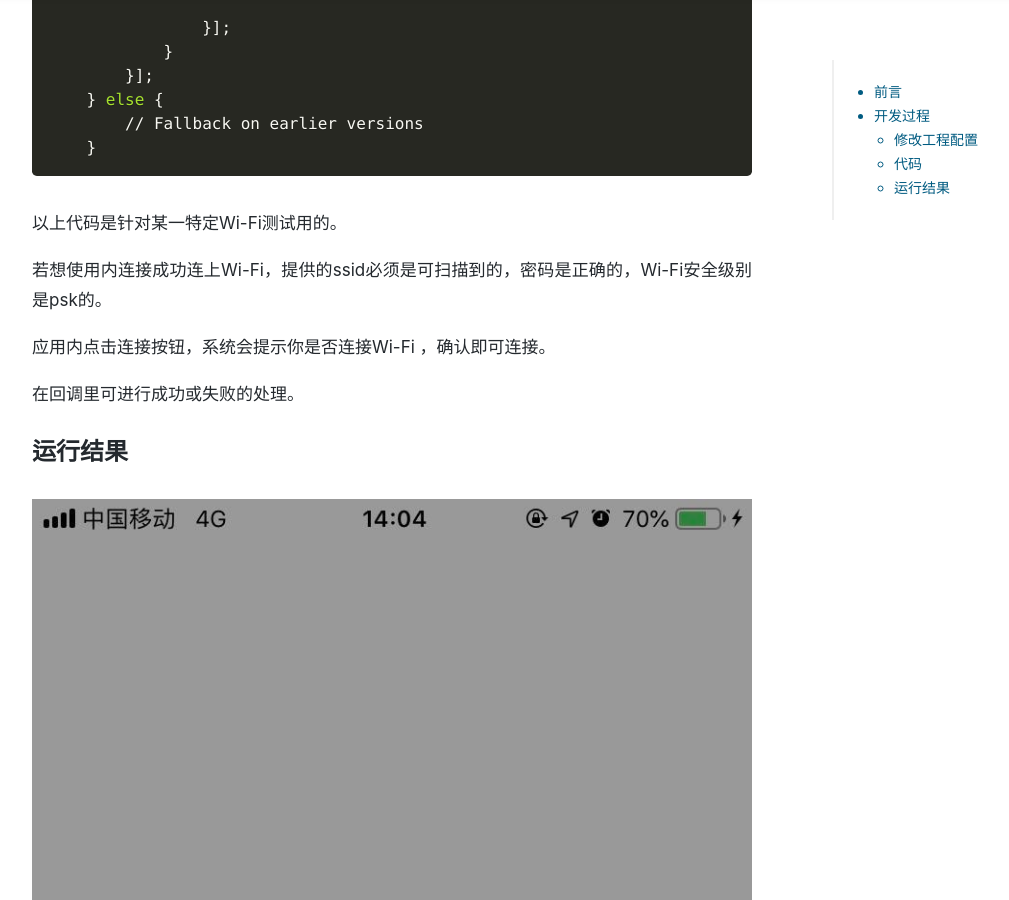
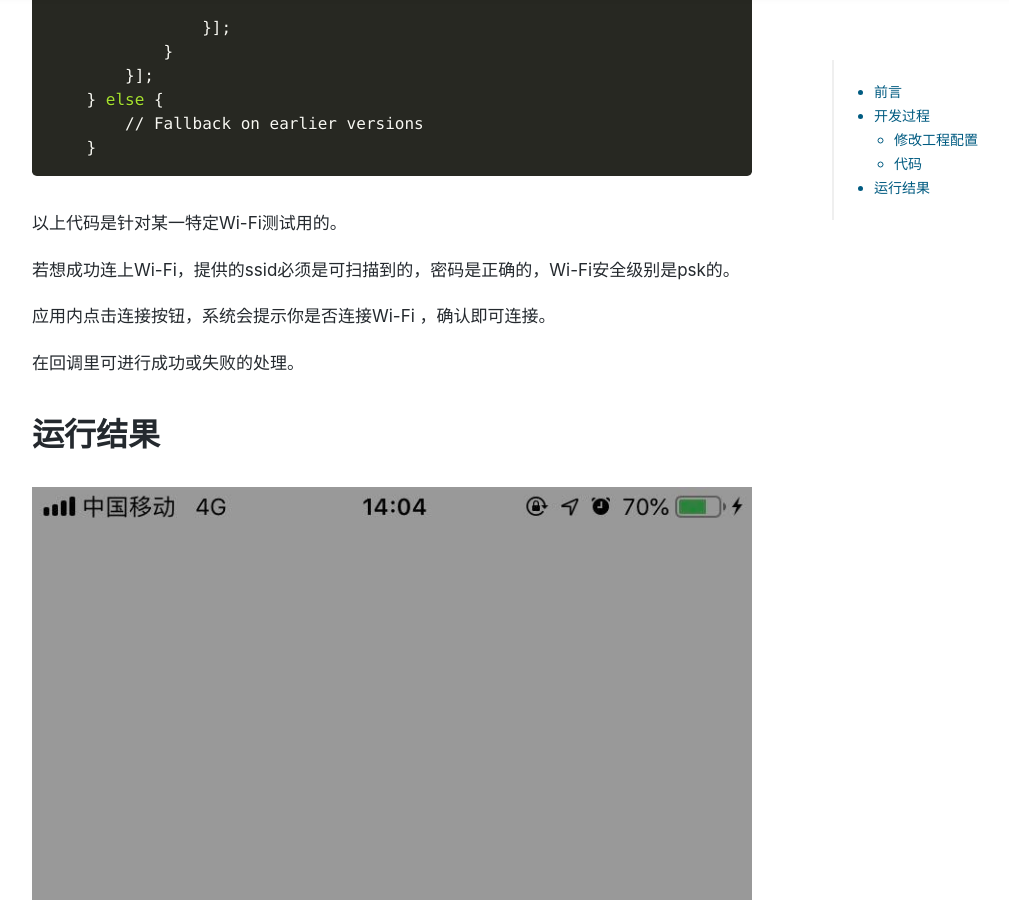
Before and after one commit to action121/action121.github.com, a Jekyll site: the page built from _posts/2019-05-29-iPhoneAPP内直接连WiFi.md, in a window 1280 px wide and 900 px high, scrolled down 1961 px. Shown: the whole window, without its empty margins (77-1086 px from the left). Built offline with Jekyll 4.4.1, drawn with Linux system fonts in a browser that asks for light colours; nearby versions of some CDN libraries; comment, search, counter and statistics services are not loaded; a style sheet for code colours, icons or effects is not loaded.

Commit message:
在iPhone APP内直接连WiFi

````diff
--- a/_posts/2019-05-29-iPhoneAPP内直接连WiFi.md
+++ b/_posts/2019-05-29-iPhoneAPP内直接连WiFi.md
@@ -50,13 +50,13 @@ iOS上想要开发Wi-Fi应用，就必须申请NetworkExtension权限。
 ```
 以上代码是针对某一特定Wi-Fi测试用的。
 
-若想使用内连接成功连上Wi-Fi，提供的ssid必须是可扫描到的，密码是正确的，Wi-Fi安全级别是psk的。
+若想成功连上Wi-Fi，提供的ssid必须是可扫描到的，密码是正确的，Wi-Fi安全级别是psk的。
 
 应用内点击连接按钮，系统会提示你是否连接Wi-Fi ，确认即可连接。
 
 在回调里可进行成功或失败的处理。
 
-## 运行结果
+# 运行结果
 
 ![](../../../assets/img/15591100210392/15591103088839.jpg)
 
````
